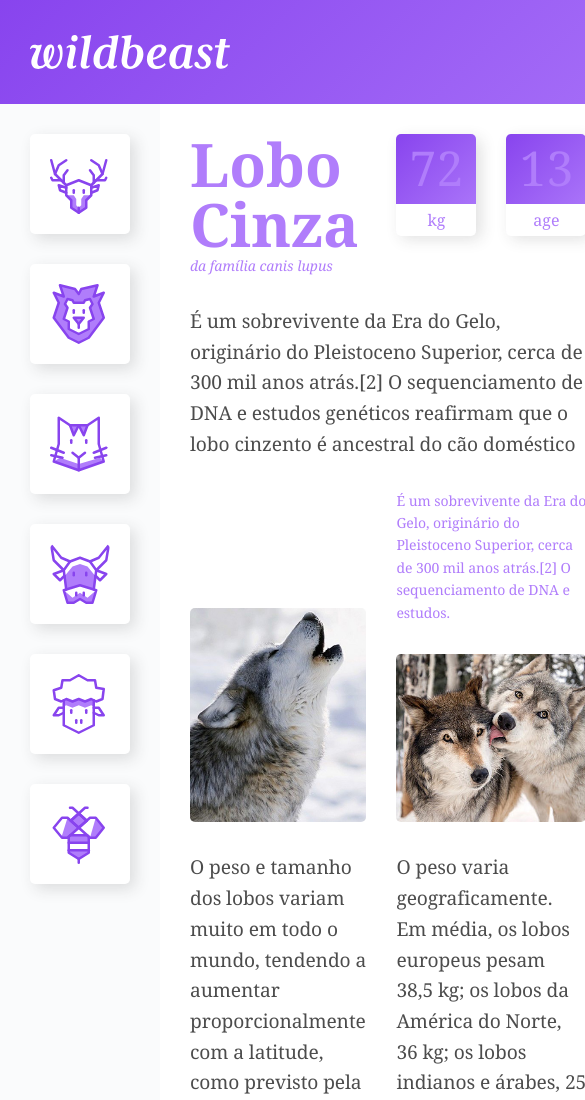
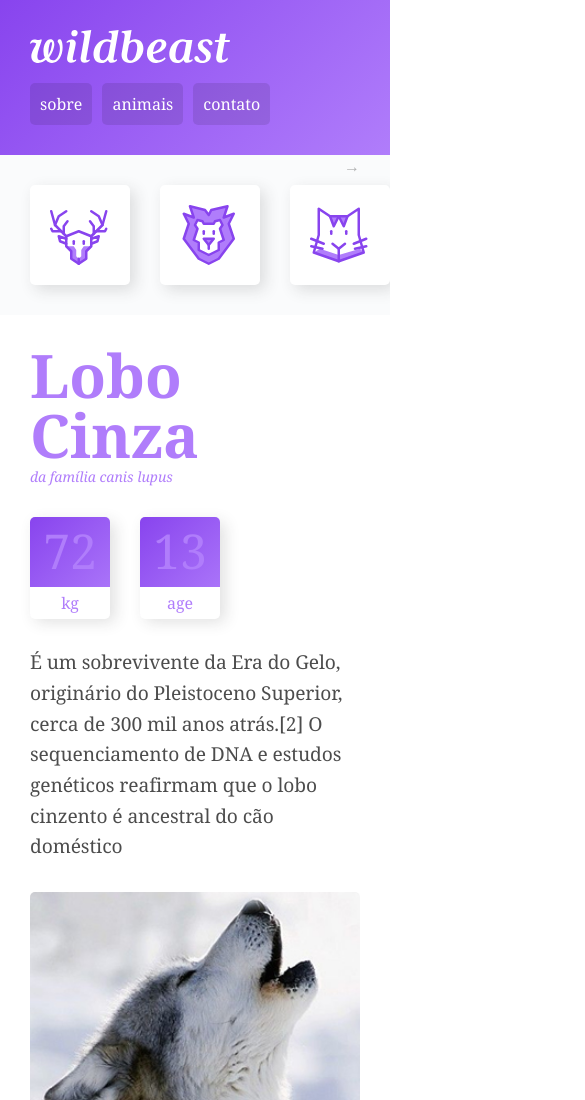
Before and after one commit to joaogalhardi/Wildbeast, a plain HTML site: page index.html in a window 390 px wide. Shown: the top 1100 px of the page, 585 px wide, since content can reach past the window. Drawn offline with Linux system fonts and the light colour scheme.

Commit message:
responsividade e ajustes finais

```diff
--- a/css/style.css
+++ b/css/style.css
@@ -31,6 +31,30 @@ img{
   "header header header"
   "sidenav content anuncios"
   "footer footer footer";
+}
+
+@media (max-width: 1200px){
+  .estrutura{
+    grid-template-areas:
+      "header header header"
+      "sidenav content content"
+      "sidenav anuncios anuncios"
+      "footer footer footer"
+    ;
+  }
+}
+
+@media (max-width: 760px){
+  .estrutura{
+    grid-template-columns: 1fr;
+    grid-template-areas:
+    "header"
+    "sidenav"
+    "content"
+    "anuncios"
+    "footer"
+    ;
+  }
 }
 
 /* HEADER */
@@ -67,6 +91,20 @@ img{
   background: rgba(0,0,0,.5)
 }
 
+@media (max-width: 760px){
+  .header{
+    grid-template-columns: auto;
+  }
+  .logo{
+   margin-bottom: 20px;
+  }
+  .header nav a {
+    font-size: 1em;
+  }
+  .header nav ul{
+    gap: 10px;
+  }
+}
 
 /* SIDENAV */
 
@@ -92,6 +130,49 @@ img{
   background: #b07dfb;
 }
 
+@keyframes seta {
+  from {
+    right: 30px;
+  }
+  to{
+    right: 20px;
+  }
+}
+
+@media (max-width: 760px){
+
+  .sidenav{
+    display: flex;
+    padding: 0 30px;
+    overflow-x: auto;
+    -webkit-overflow-scrolling: touch;
+    -ms-overflow-style: -ms-autohiding-scrollbar;
+    position: relative;
+  }
+
+  .sidenav::after{
+    content: "→";
+    position: absolute;
+    top: 0px;
+    right: 30px;
+    color: rgba(0,0,0,.3);
+    animation: seta .5s ease-in 0s infinite alternate;
+  }
+
+  .sidenav ul{
+    display: flex;
+  }
+
+  .sidenav li{
+    flex: 1 0 60px;
+  }
+
+  .sidenav li a {
+    margin: 30px 30px 30px 0;
+  }
+
+}
+
 /* CONTENT */
 
 .content{
@@ -115,6 +196,12 @@ img{
 
 .imagem-2{
   align-self: end;
+}
+
+@media (max-width: 600px) {
+  .content{
+    grid-template-columns: 1fr;
+  }
 }
 
 /* ESTILOS CONTENT */
@@ -230,6 +317,7 @@ p {
   align-content: start;
   padding: 30px;
   gap: 30px;
+  grid-template-columns: repeat(auto-fit, minmax(150px, 1fr));
 }
 
 /* FOOTER */
```
